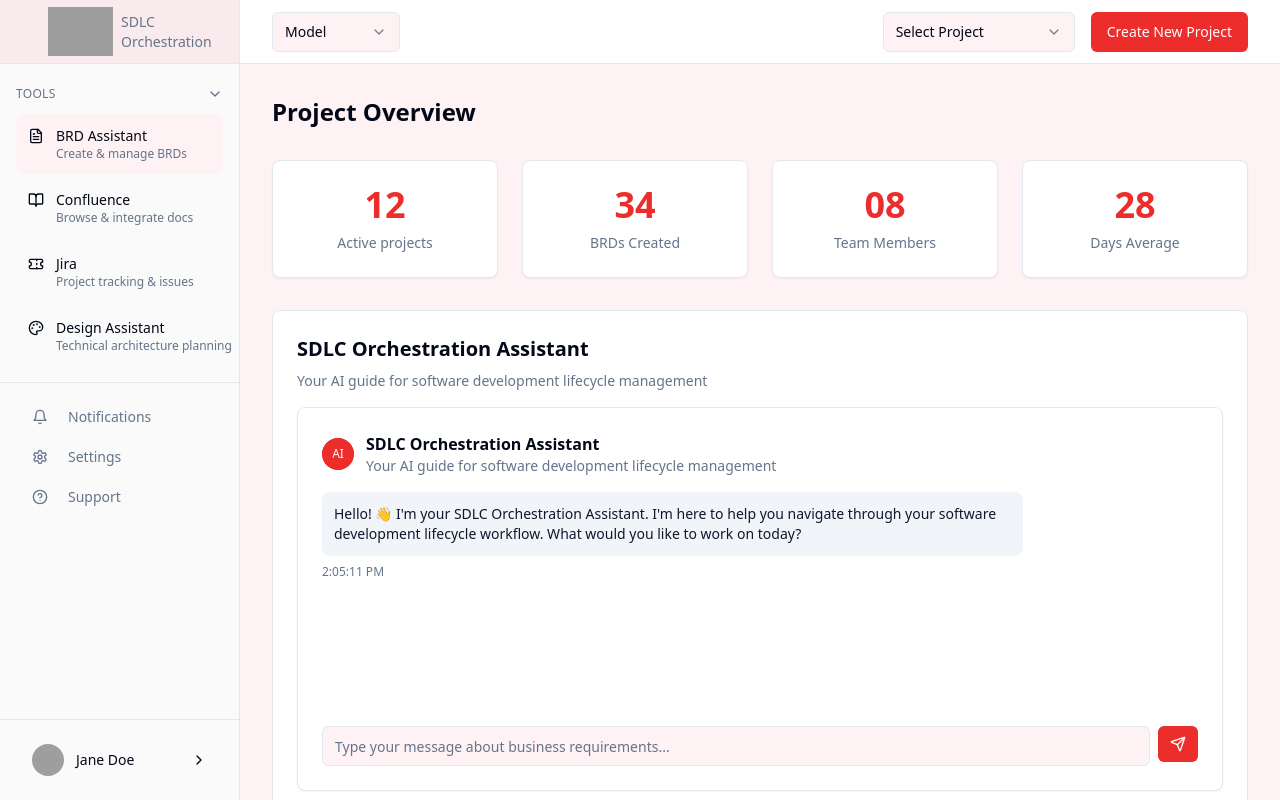
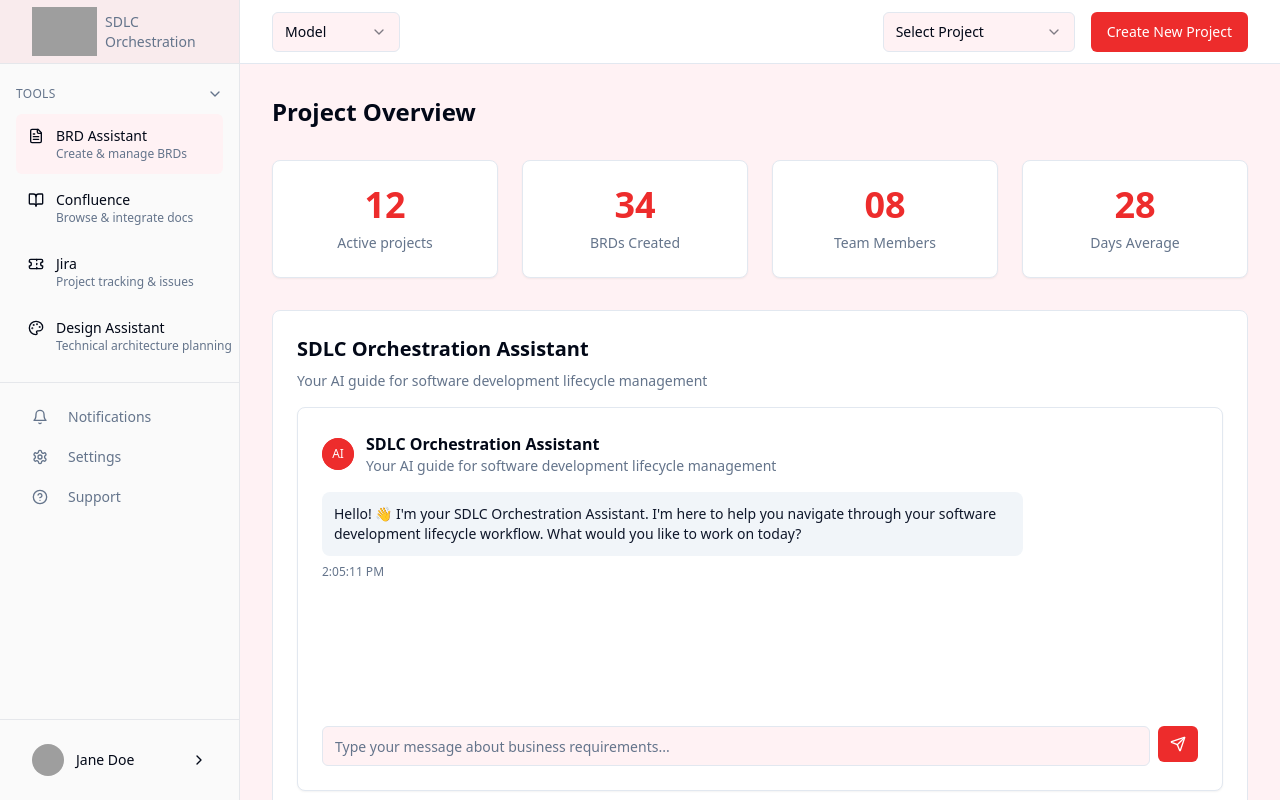
Before and after one commit to Frontend-lovable/deluxe-orchestration, a React (Vite) app: page / in a window 1280 px wide. Built offline with nearby package versions, Linux system fonts and the light colour scheme; grey boxes are pictures that could not be loaded; the HTML template or start-up script is replaced by a standard one.

Commit message:
Add horizontal padding to sidebar

```diff
--- a/src/components/layout/Sidebar.tsx
+++ b/src/components/layout/Sidebar.tsx
@@ -62,7 +62,7 @@ export const Sidebar = ({ onNavigate, showBackButton, onBack, collapsed, onToggl
   return (
     <div className={`${collapsed ? 'w-16' : 'w-60'} h-full bg-sidebar-bg border-r border-sidebar-border flex flex-col transition-all duration-300 overflow-hidden`}>
       {/* Header */}
-      <div className="px-8 py-0 border-b border-sidebar-border h-16 flex items-center flex-shrink-0" style={{ backgroundColor: 'rgba(230, 12, 35, 0.06)' }}>
+      <div className="px-4 py-0 border-b border-sidebar-border h-16 flex items-center flex-shrink-0" style={{ backgroundColor: 'rgba(230, 12, 35, 0.06)' }}>
         <div className="flex items-center gap-2 px-4">
           {!collapsed && (
             <>
```
